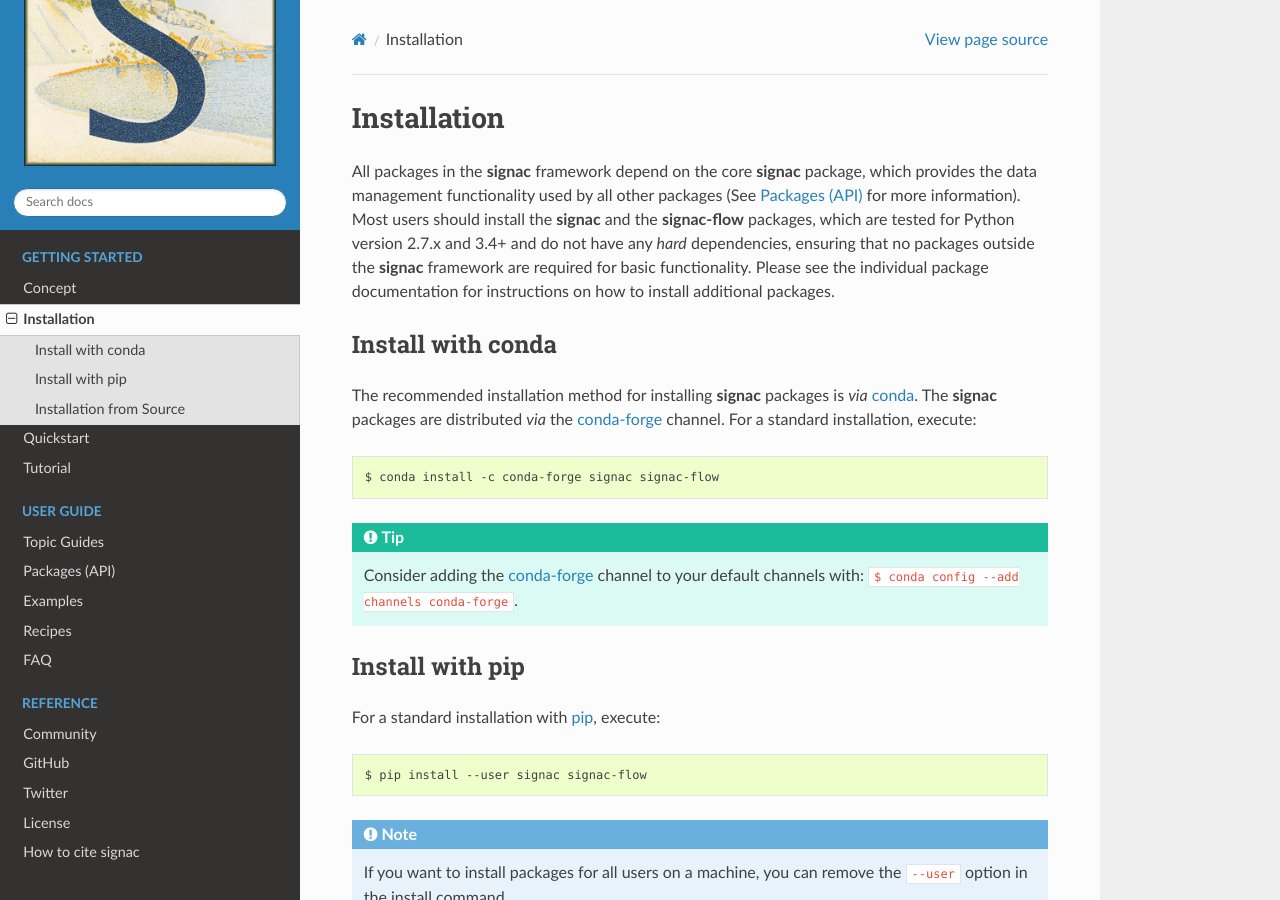
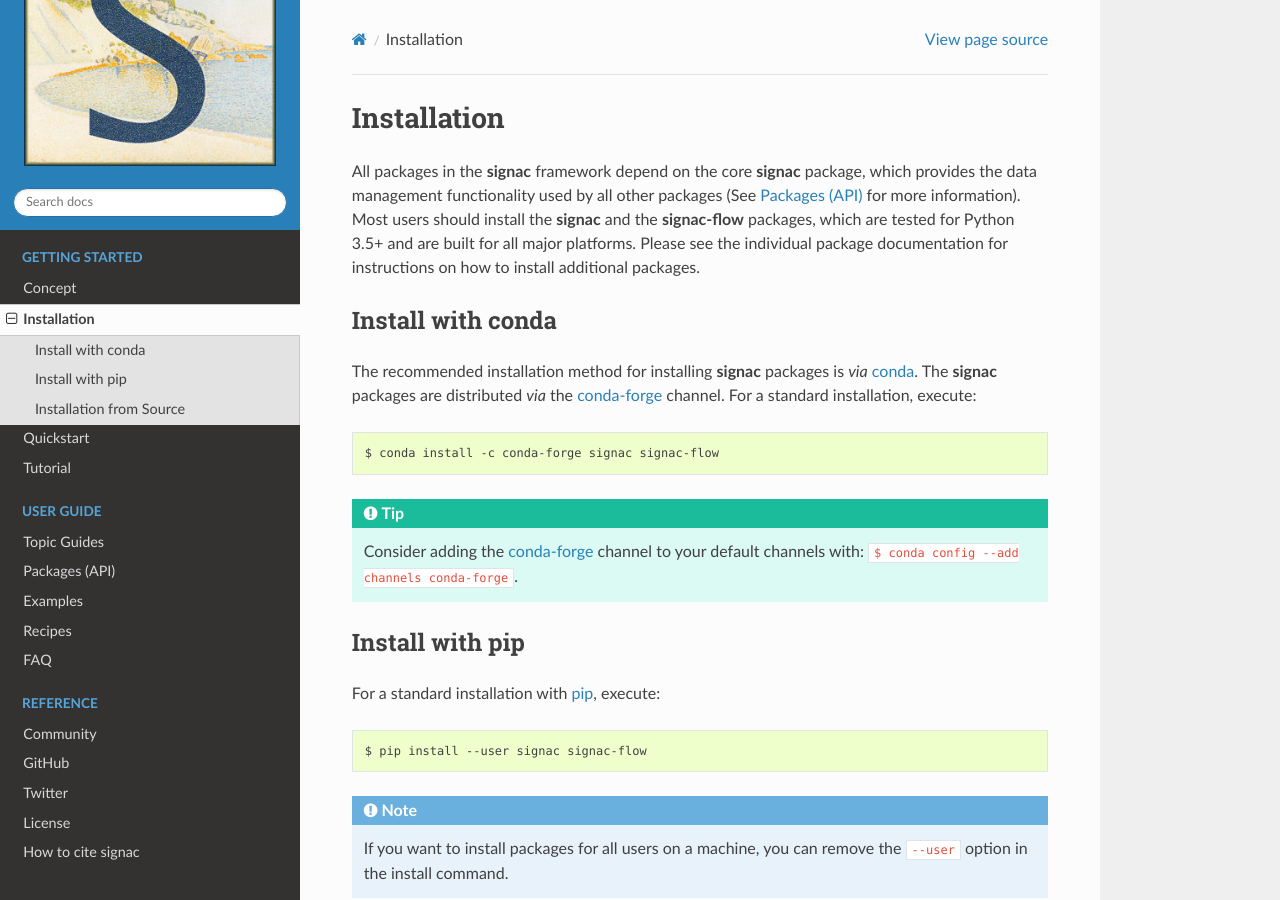
Before and after one commit to glotzerlab/signac-docs, a Sphinx documentation site: the page built from docs/source/installation.rst, in a window 1280 px wide and 900 px high. Built offline with Sphinx 7.4.7 and the Read the Docs theme 2.0.0, drawn with Linux system fonts in a browser that asks for light colours.

Commit message:
Remove 2.7 and 3.4 from list of supported versions

```diff
--- a/docs/source/installation.rst
+++ b/docs/source/installation.rst
@@ -9,7 +9,7 @@
 .. _pip: https://docs.python.org/3.5/installing/index.html
 
 All packages in the **signac** framework depend on the core **signac** package, which provides the data management functionality used by all other packages (See :ref:`package-overview` for more information).
-Most users should install the **signac** and the **signac-flow** packages, which are tested for Python version 2.7.x and 3.4+ and do not have any *hard* dependencies, ensuring that no packages outside the **signac** framework are required for basic functionality.
+Most users should install the **signac** and the **signac-flow** packages, which are tested for Python 3.5+ and are built for all major platforms.
 Please see the individual package documentation for instructions on how to install additional packages.
 
 
```
